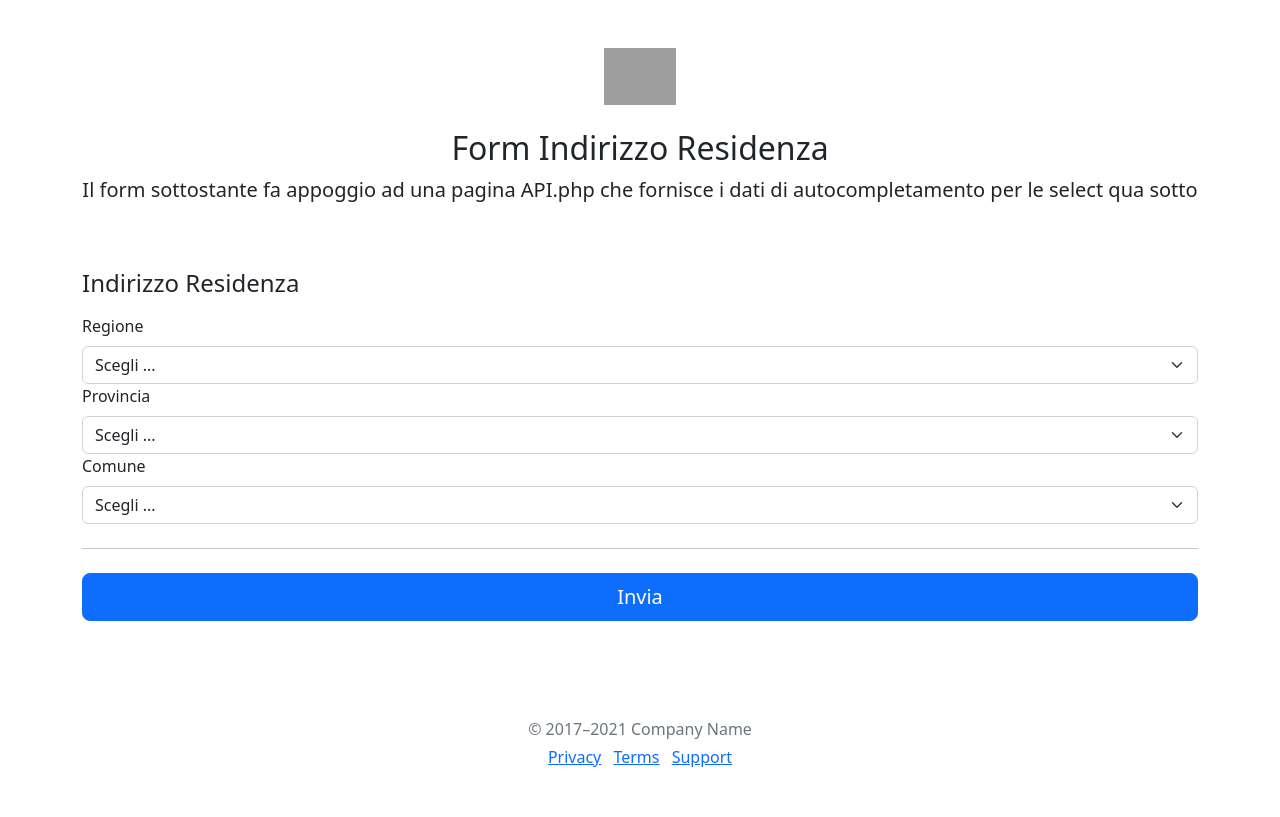
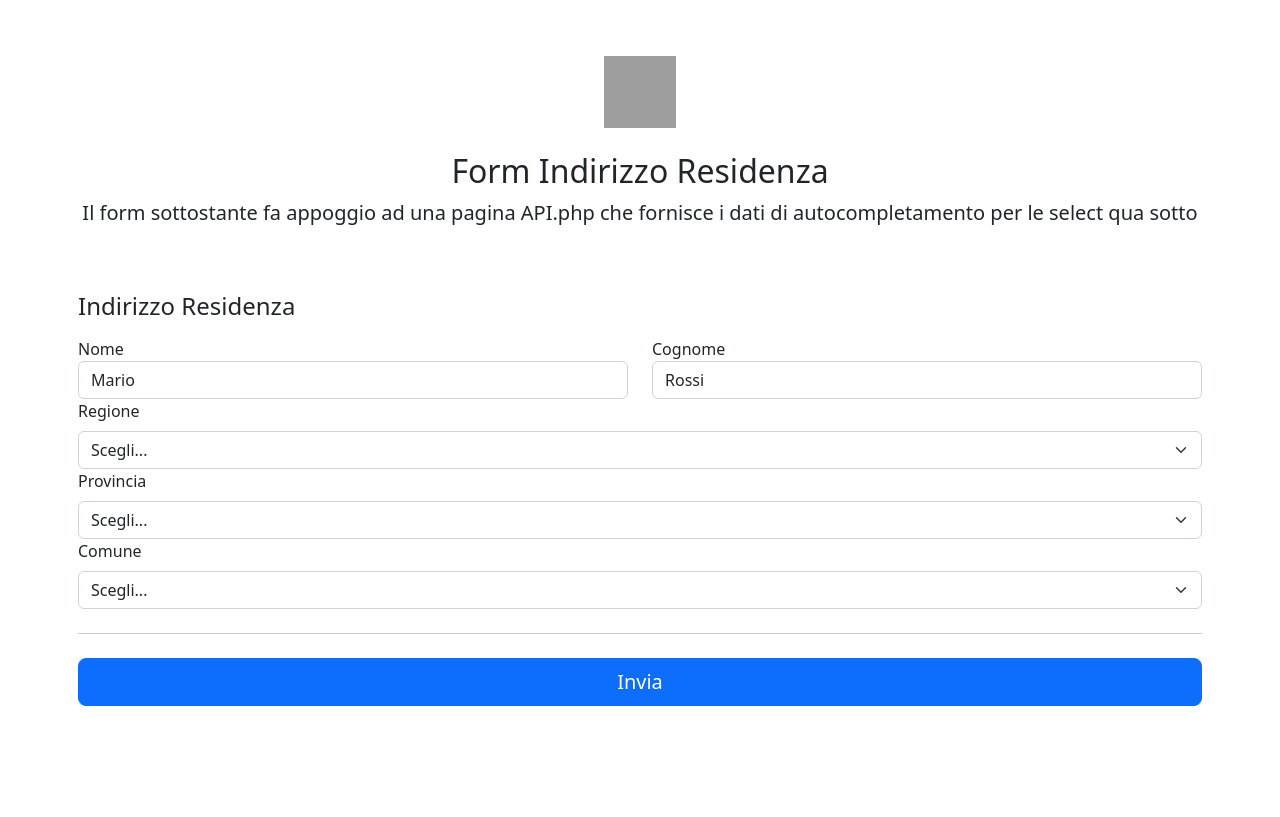
Before and after one commit to TommasoScardi/geoIta-form-ajax, a PHP site: page / in a window 1280 px wide. After the commit the page ends 706 px from the top, so only its background shows below. Run offline with PHP 8.4, Linux system fonts and the light colour scheme; grey boxes are pictures that could not be loaded.

Commit message:
important corrections Corrected all main bugs like the form validation and the submit button actions Added firstname and lastname field in index.php

```diff
--- a/api/api.php
+++ b/api/api.php
@@ -1,4 +1,6 @@
 <?php
+
+include_once "util.php";
 
 if($_SERVER["REQUEST_METHOD"] === "GET")
 {
@@ -6,15 +8,9 @@ if($_SERVER["REQUEST_METHOD"] === "GET")
 }
 else if($_SERVER["REQUEST_METHOD"] === "POST")
 {
-    //Make sure that it is a POST request.
-    if(strcasecmp($_SERVER['REQUEST_METHOD'], 'POST') != 0){
-        throw new Exception('Request method must be POST!');
-    }
-
-    //Make sure that the content type of the POST request has been set to application/json
     $contentType = isset($_SERVER["CONTENT_TYPE"]) ? trim($_SERVER["CONTENT_TYPE"]) : '';
     if(strcasecmp($contentType, 'application/json') != 0){
-        throw new Exception('Content type must be: application/json');
+        NotFound('Content type must be: application/json');
     }
 
     //Receive the RAW post data.
@@ -25,8 +21,8 @@ else if($_SERVER["REQUEST_METHOD"] === "POST")
 
     //If json_decode failed, the JSON is invalid.
     if(!is_array($decoded)){
-        throw new Exception('Received content contained invalid JSON!');
+        NotFound('Received content contained invalid JSON!');
     }
-    var_dump($decoded);
-    //Process the JSON.
+    echo json_encode($decoded);
+    exit;
 }
--- a/api/controller.php
+++ b/api/controller.php
@@ -10,18 +10,14 @@ function getRegioni() {
 
 function getProvince($regione) {
     if(!isset($regione)) {
-        header($_SERVER["SERVER_PROTOCOL"]." 404 Not Found", true, 404);
-        echo '{"message": "no regione field found in query string"}';
-        exit;
+        NotFound("Campo regione assente nella richiesta");
     }
 
     $rawJson = file_get_contents("../res/regioni.json");
     $jsonObj = json_decode($rawJson, true);
 
     if(!is_array($jsonObj)) {
-        header($_SERVER["SERVER_PROTOCOL"]." 404 Not Found", true, 404);
-        echo '{"message": "invalid json file regioni.json"}';
-        exit;
+        NotFound("File json archivio corrotto -> regioni.json");
     }
 
     $regioneFound = false;
@@ -32,9 +28,7 @@ function getProvince($regione) {
         }
     }
     if(!$regioneFound) {
-        header($_SERVER["SERVER_PROTOCOL"]." 404 Not Found", true, 404);
-        echo '{"message": "the regione provided in the query sttring has no match!"}';
-        exit;
+        NotFound("La regione selezionata non ha province");
     }
 
     $rawJson = file_get_contents("../res/province.json");
@@ -50,9 +44,7 @@ function getProvince($regione) {
         }
     }
     if(count($provinceRegione) <= 0) {
-        header($_SERVER["SERVER_PROTOCOL"]." 404 Not Found", true, 404);
-        echo '{"message": "no entry in the province array, there are problems with the selected regione"}';
-        exit;
+        NotFound("La regione selezionata non ha province, server error");
     }
     echo json_encode($provinceRegione);
     exit;
@@ -60,14 +52,10 @@ function getProvince($regione) {
 
 function getComuni($siglaProvincia) {
     if(!isset($siglaProvincia)) {
-        header($_SERVER["SERVER_PROTOCOL"]." 404 Not Found", true, 404);
-        echo '{"message": "no sigla field found in query string"}';
-        exit;
+        NotFound("Campo sigla non trovato nella richiesta");
     }
     if(strlen($siglaProvincia) !== 2) {
-        header($_SERVER["SERVER_PROTOCOL"]." 404 Not Found", true, 404);
-        echo '{"message": "sigla field is in an incorrect format"}';
-        exit;
+        NotFound("La sigla è in un formato incorretto -> $siglaProvincia");
     }
 
     $rawJson = file_get_contents("../res/province.json");
@@ -81,9 +69,7 @@ function getComuni($siglaProvincia) {
         }
     }
     if(!$provFound) {
-        header($_SERVER["SERVER_PROTOCOL"]." 404 Not Found", true, 404);
-        echo '{"message": "no province found with gived name"}';
-        exit;
+        NotFound("Nessun comune trovato con la sigla fornita");
     }
 
     $rawJson = file_get_contents("../res/comuni.json");
@@ -98,9 +84,7 @@ function getComuni($siglaProvincia) {
         }
     }
     if(count($comuniProvincia) <= 0) {
-        header($_SERVER["SERVER_PROTOCOL"]." 404 Not Found", true, 404);
-        echo '{"message": "no entry in the comuni array, there are problems with the selected provincia"}';
-        exit;
+        NotFound("Nessun comune trovato con la sigla fornita, server error");
     }
     echo json_encode($comuniProvincia);
     exit;
--- a/api/router.php
+++ b/api/router.php
@@ -1,5 +1,6 @@
 <?php
 
+include_once "util.php";
 include_once "controller.php";
 
 if(isset($_GET["q"]) && str_contains($_GET["q"], "get"))
--- /dev/null
+++ b/api/util.php
@@ -0,0 +1,7 @@
+<?php
+
+function NotFound(string $message = "non trovato") {
+    header($_SERVER["SERVER_PROTOCOL"] . " 404 Not Found", true, 404);
+    echo '{"message": '+$message+'}';
+    exit;
+}
--- a/index.php
+++ b/index.php
@@ -1,5 +1,6 @@
 <!DOCTYPE html>
 <html lang="it">
+
 <head>
     <meta charset="UTF-8">
     <meta http-equiv="X-UA-Compatible" content="IE=edge">
@@ -7,49 +8,54 @@
     <link rel="stylesheet" href="https://cdn.jsdelivr.net/npm/bootstrap@5.2.3/dist/css/bootstrap.min.css" integrity="sha384-rbsA2VBKQhggwzxH7pPCaAqO46MgnOM80zW1RWuH61DGLwZJEdK2Kadq2F9CUG65" crossorigin="anonymous">
     <title>Form Indirizzo Residenza</title>
 </head>
+
 <body>
-<div class="container">
-  <main>
+    <main class="container p-2">
         <div class="py-5 text-center">
-      <img class="d-block mx-auto mb-4" src="https://getbootstrap.com/docs/5.0/assets/brand/bootstrap-logo.svg" alt="" width="72" height="57">
+            <img class="d-block mx-auto mb-4" src="https://img.icons8.com/office/480/globe-earth.png" alt="icon" width="72" height="72">
             <h2>Form Indirizzo Residenza</h2>
             <p class="lead">Il form sottostante fa appoggio ad una pagina API.php che fornisce i dati di autocompletamento per le select qua sotto</p>
         </div>
 
         <div class="row g-5">
-      <div class="">
+            <div class="form-group">
                 <div id="alertPlaceholder"></div>
                 <h4 class="mb-3">Indirizzo Residenza</h4>
-        <form id="form-geo" class="needs-validation" novalidate="">
+                <form id="form-geo">
 
-        <div class="">
-              <label for="country" class="form-label">Regione</label>
-              <select class="form-select" id="regioni" required="">
-                <option value="">Scegli...</option>
+                    <div class="row">
+                        <div class="form-group col-md-6">
+                            <label for="firstName">Nome</label>
+                            <input type="text" class="form-control" id="firstName" placeholder="Mario" value="Mario" required>
+                        </div>
+                        <div class="form-group col-md-6">
+                            <label for="lastName">Cognome</label>
+                            <input type="text" class="form-control" id="lastName" placeholder="Rossi" value="Rossi" required>
+                        </div>
+                    </div>
+
+                    <div class="form-group">
+                        <label for="regioni" class="form-label">Regione</label>
+                        <select class="form-select" id="regioni" required>
+                            <option value="" selected>Scegli...</option>
                         </select>
                         <div class="invalid-feedback">
                             Inserisci una Regione valida
                         </div>
                     </div>
 
-            <div class="">
-              <label for="state" class="form-label">Provincia</label>
-              <select class="form-select" id="province" required="">
-                <option value="">Scegli...</option>
+                    <div class="form-group">
+                        <label for="province" class="form-label">Provincia</label>
+                        <select class="form-select" id="province" required>
+                            <option value="" selected>Scegli...</option>
                         </select>
-              <div class="invalid-feedback">
-                Inserisci una Provincia valida
-              </div>
                     </div>
 
-            <div class="">
-              <label for="state" class="form-label">Comune</label>
-              <select class="form-select" id="comuni" required="">
-                <option value="">Scegli...</option>
+                    <div class="form-group">
+                        <label for="comuni" class="form-label">Comune</label>
+                        <select class="form-select" id="comuni" required>
+                            <option value="" selected>Scegli...</option>
                         </select>
-              <div class="invalid-feedback">
-                Inserisci un Comune valido
-              </div>
                     </div>
 
                     <hr class="my-4">
@@ -60,29 +66,19 @@
         </div>
     </main>
 
-  <footer class="my-5 pt-5 text-muted text-center text-small">
-    <p class="mb-1">© 2017–2021 Company Name</p>
-    <ul class="list-inline">
-      <li class="list-inline-item"><a href="#">Privacy</a></li>
-      <li class="list-inline-item"><a href="#">Terms</a></li>
-      <li class="list-inline-item"><a href="#">Support</a></li>
-    </ul>
-  </footer>
-</div>
-
     <script src="https://code.jquery.com/jquery-3.6.1.min.js" integrity="sha256-o88AwQnZB+VDvE9tvIXrMQaPlFFSUTR+nldQm1LuPXQ=" crossorigin="anonymous"></script>
     <script src="https://cdn.jsdelivr.net/npm/bootstrap@5.2.3/dist/js/bootstrap.min.js" integrity="sha384-cuYeSxntonz0PPNlHhBs68uyIAVpIIOZZ5JqeqvYYIcEL727kskC66kF92t6Xl2V" crossorigin="anonymous"></script>
     <script src="./static/js/app.js"></script>
     <script>
-    $(function(){
+        $(function() {
             reqRegioni();
 
-        $("#regioni").on("change", function(e){
+            $("#regioni").on("change", function(e) {
                 const regName = e.currentTarget.value;
                 reqProvince(regName);
             });
 
-        $("#province").on("change", function(e){
+            $("#province").on("change", function(e) {
                 const codProv = e.currentTarget.value;
                 reqComuni(codProv);
             })
@@ -102,4 +98,5 @@
     </script>
 
 </body>
+
 </html>
--- a/res/regioni.json
+++ b/res/regioni.json
@@ -80,7 +80,7 @@
     "longitudine": 11.254167
   }, {
     "id": "4",
-    "nome": "Trentino-Alto Adige/Südtirol",
+    "nome": "Trentino-Alto Adige",
     "latitudine": 46.066667,
     "longitudine": 11.116667
   }, {
@@ -90,7 +90,7 @@
     "longitudine": 12.388800
   }, {
     "id": "2",
-    "nome": "Valle d'Aosta/Vallée d'Aoste",
+    "nome": "Valle d'Aosta",
     "latitudine": 45.737222,
     "longitudine": 7.320556
   }, {
```
Also changed, not shown: static/js/app.js (+15 -9 lines). Lines whose indentation alone changed are shown as unchanged.
